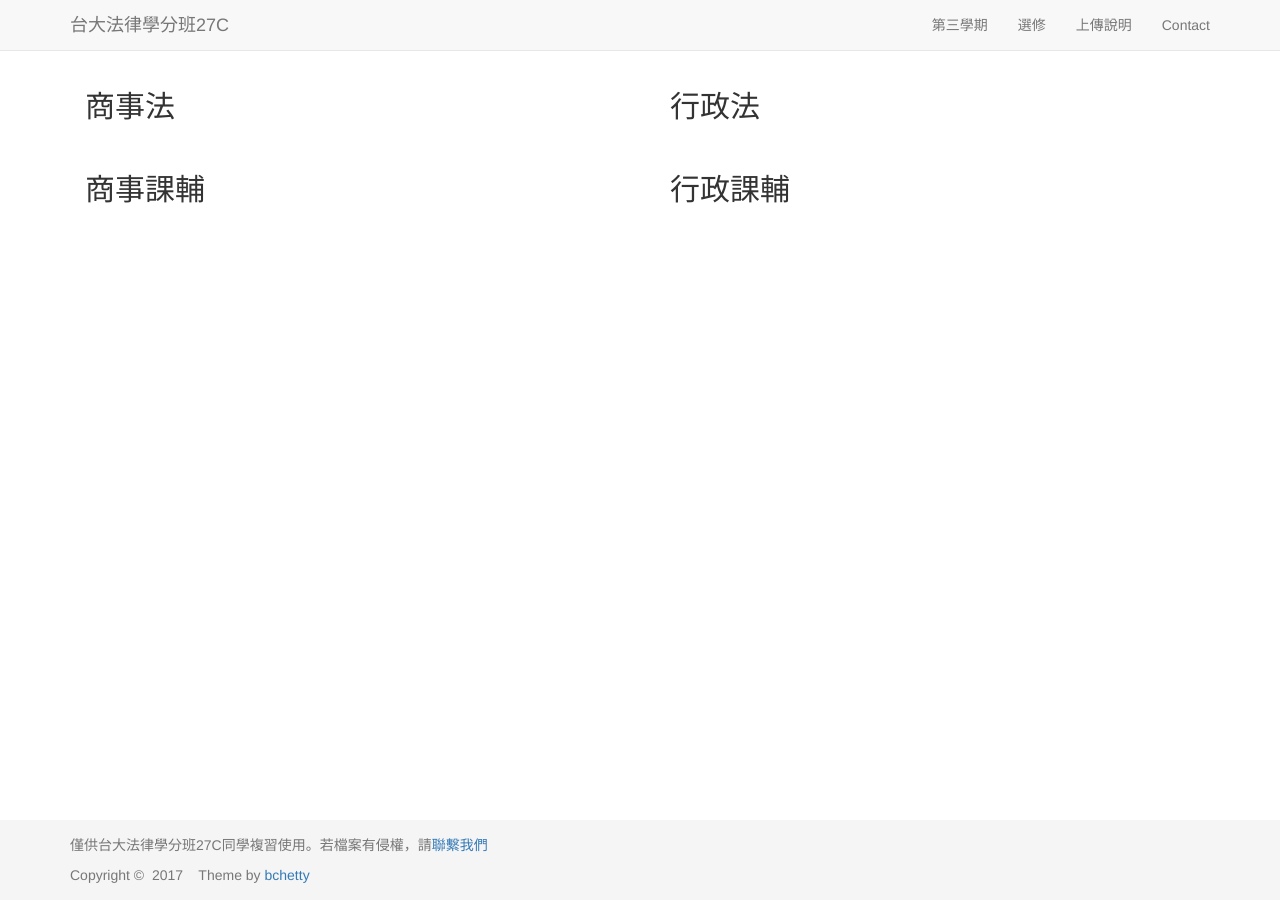
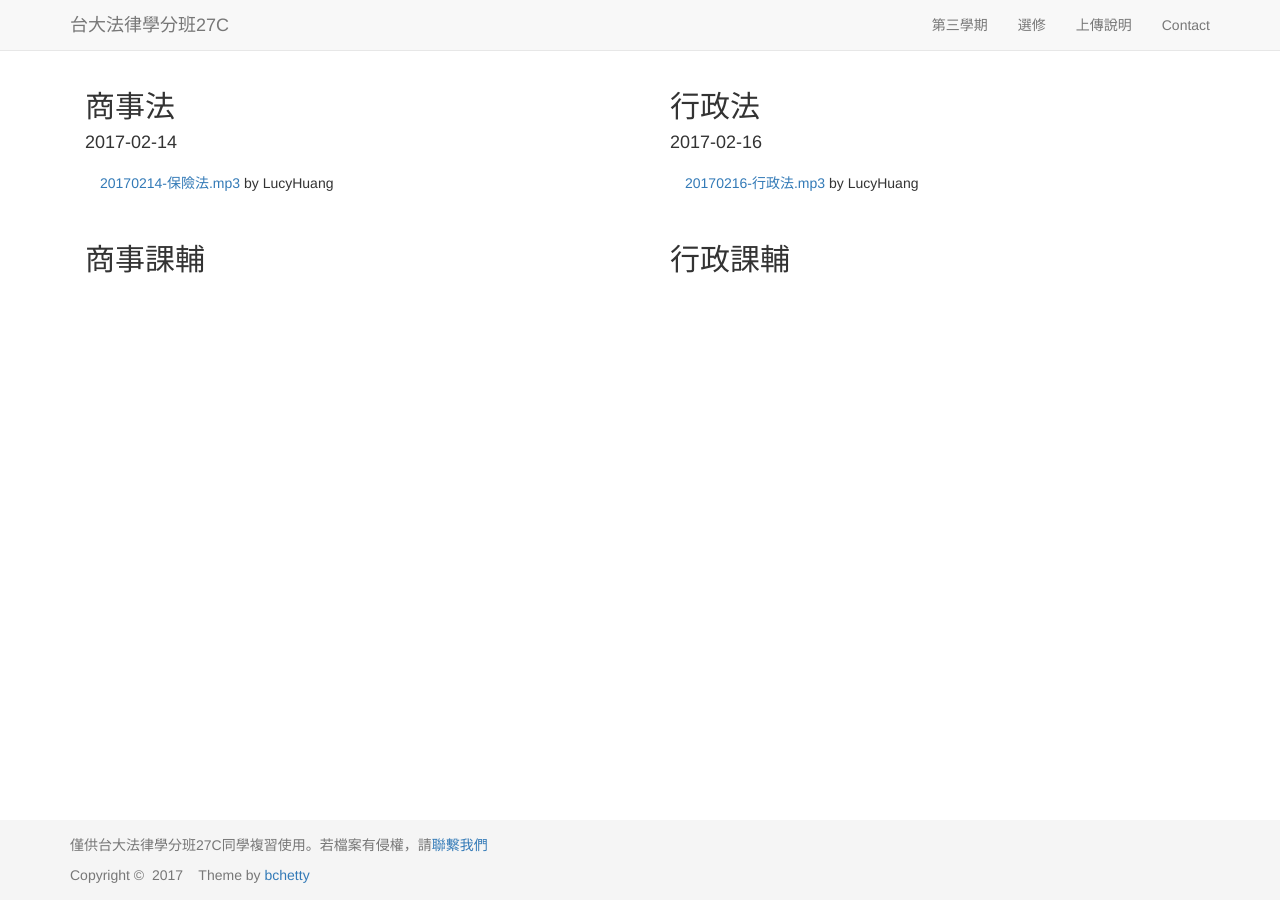
Before and after one commit to maxmilian/ntu_specs_law, a Jekyll site: the page built from semester3/index.html, in a window 1280 px wide. Built offline with Jekyll 4.4.1, drawn with Linux system fonts in a browser that asks for light colours; nearby versions of some CDN libraries.

Commit message:
add records

```diff
--- a/semester3/index.html
+++ b/semester3/index.html
@@ -8,11 +8,17 @@ layout: template1
   <div class="row">
     <div class="col-md-6">
       <h2>商事法</h2>
-      <br/>
+      <h4>2017-02-14</h4>
+      <ul class="list-group">
+        <li class="list-group-item"><a href="{{ site.commercial_record }}/Huang_1.mp3">20170214-保險法.mp3</a> by LucyHuang</li>
+      </ul>
     </div>
     <div class="col-md-6">
       <h2>行政法</h2>
-      <br/>
+      <h4>2017-02-16</h4>
+      <ul class="list-group">
+        <li class="list-group-item"><a href="{{ site.adminitrative_record }}/Huang_1.mp3">20170216-行政法.mp3</a> by LucyHuang</li>
+      </ul>
     </div>
   </div>
   <div class="row">
```
Also changed, not shown: Gemfile.lock.
